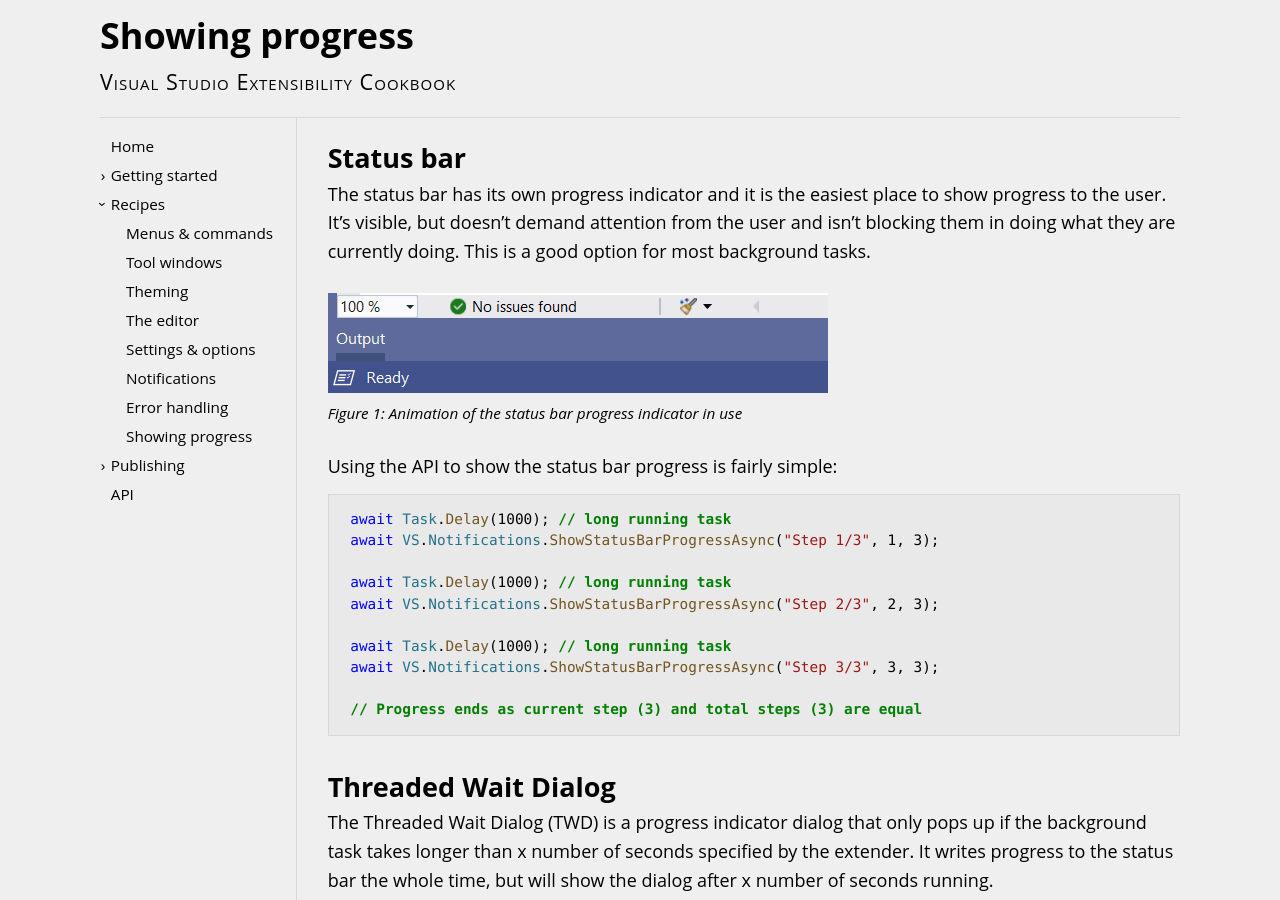
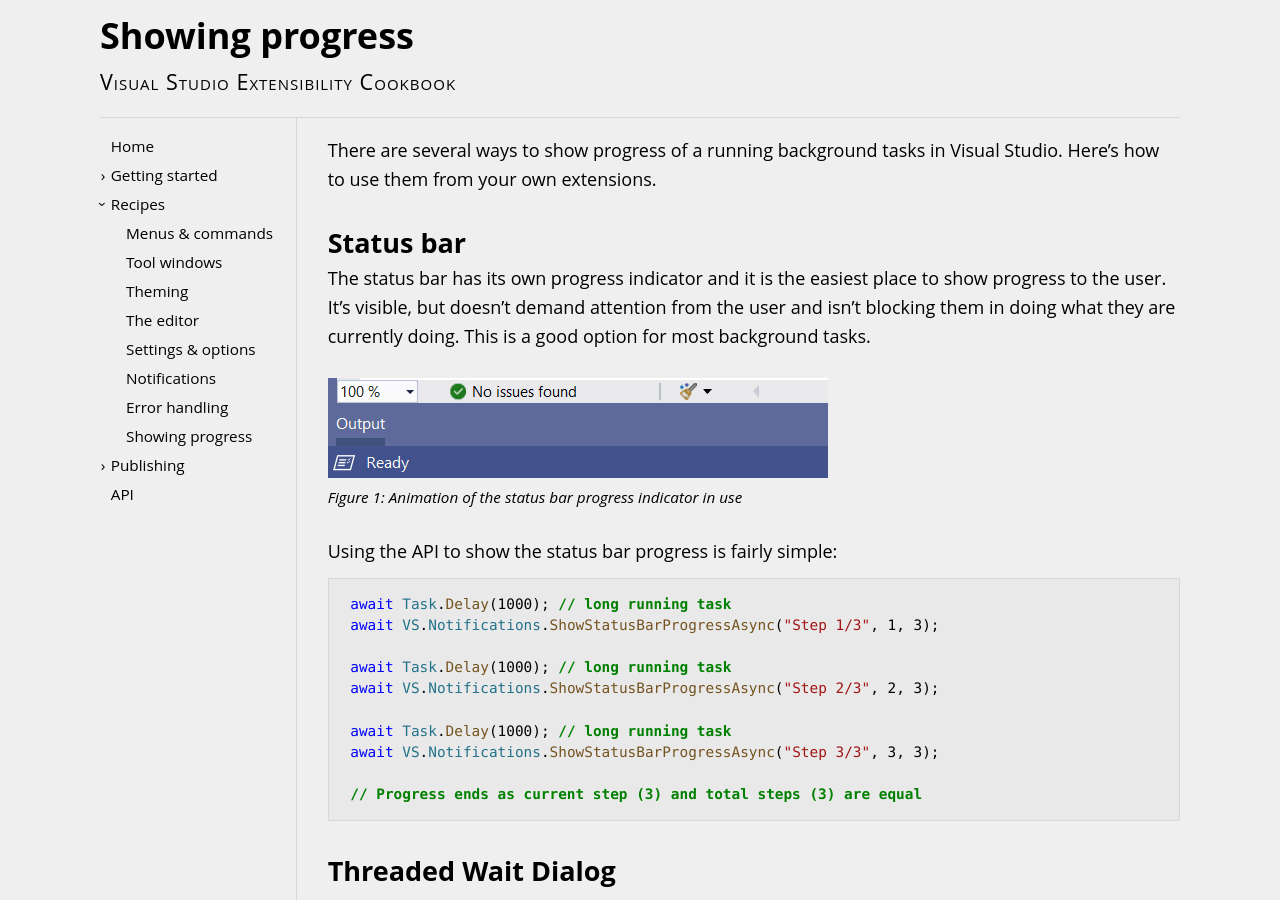
Before and after one commit to VsixCommunity/docs, a Jekyll site: the page built from docs/recipes/showing-progress.md, in a window 1280 px wide and 900 px high. Built offline with Jekyll 4.4.1, drawn with Linux system fonts in a browser that asks for light colours.

Commit message:
Added text

```diff
--- a/docs/recipes/showing-progress.md
+++ b/docs/recipes/showing-progress.md
@@ -2,6 +2,8 @@
 title: Showing progress
 date: 2021-5-24
 ---
+
+There are several ways to show progress of a running background tasks in Visual Studio. Here's how to use them from your own extensions.
 
 ## [Status bar](#status-bar)
 The status bar has its own progress indicator and it is the easiest place to show progress to the user. It's visible, but doesn't demand attention from the user and isn't blocking them in doing what they are currently doing. This is a good option for most background tasks.
```
